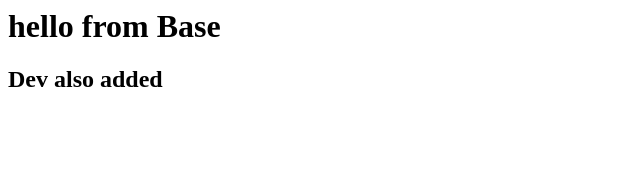
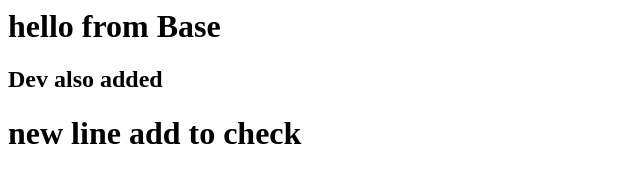
Before and after one commit to kirubak492/GithubPractice, a plain HTML site: page index.html in a window 1280 px wide. Shown: the whole page, without its empty margins (0-640 px from the left). Drawn offline with Linux system fonts and the light colour scheme.

Commit message:
new line added

```diff
--- a/index.html
+++ b/index.html
@@ -1,2 +1,5 @@
 <h1>hello from Base</h1>
 <h2>Dev also added</h2>
+<h1>
+    new line add to check
+</h1>
```
